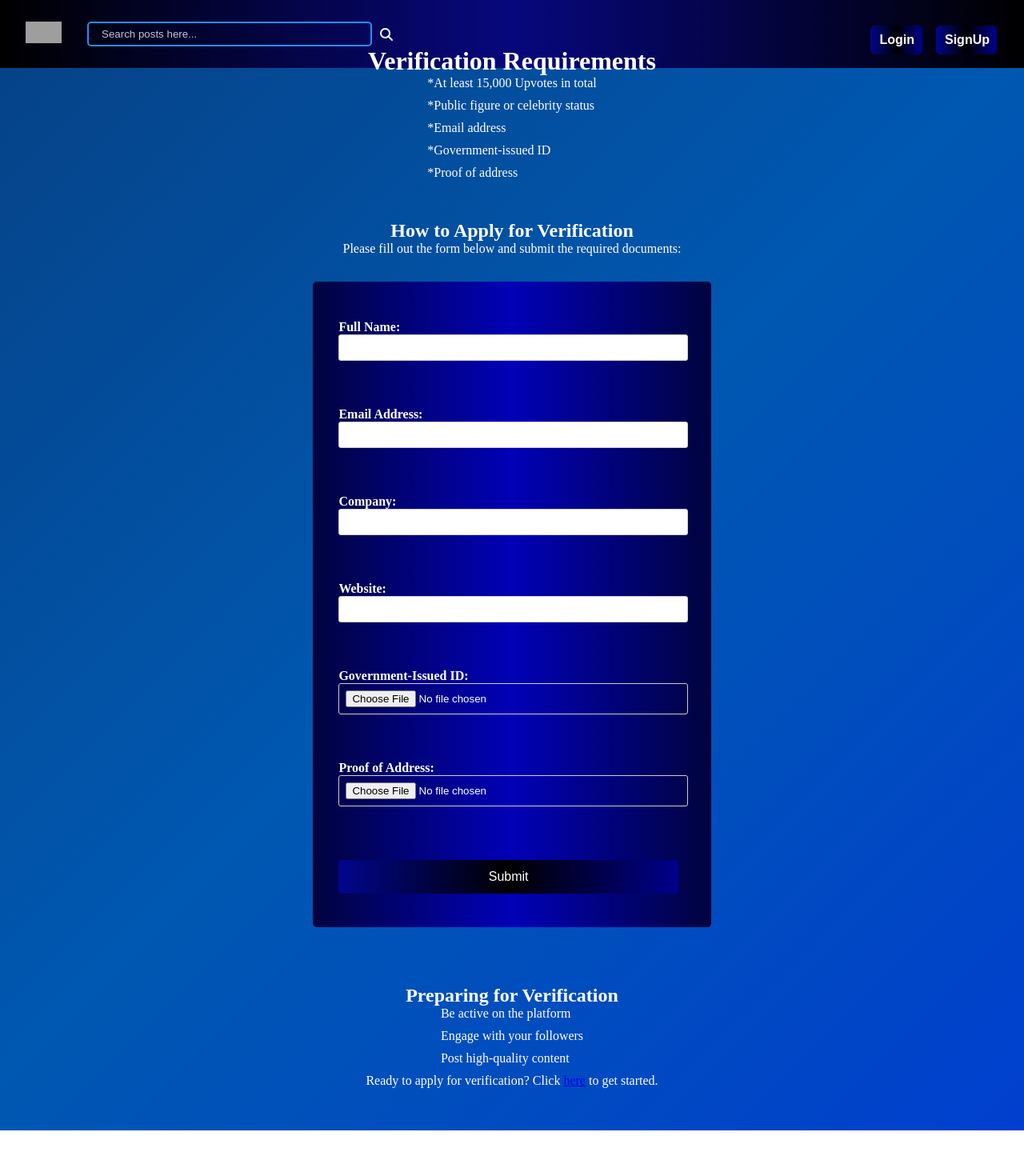
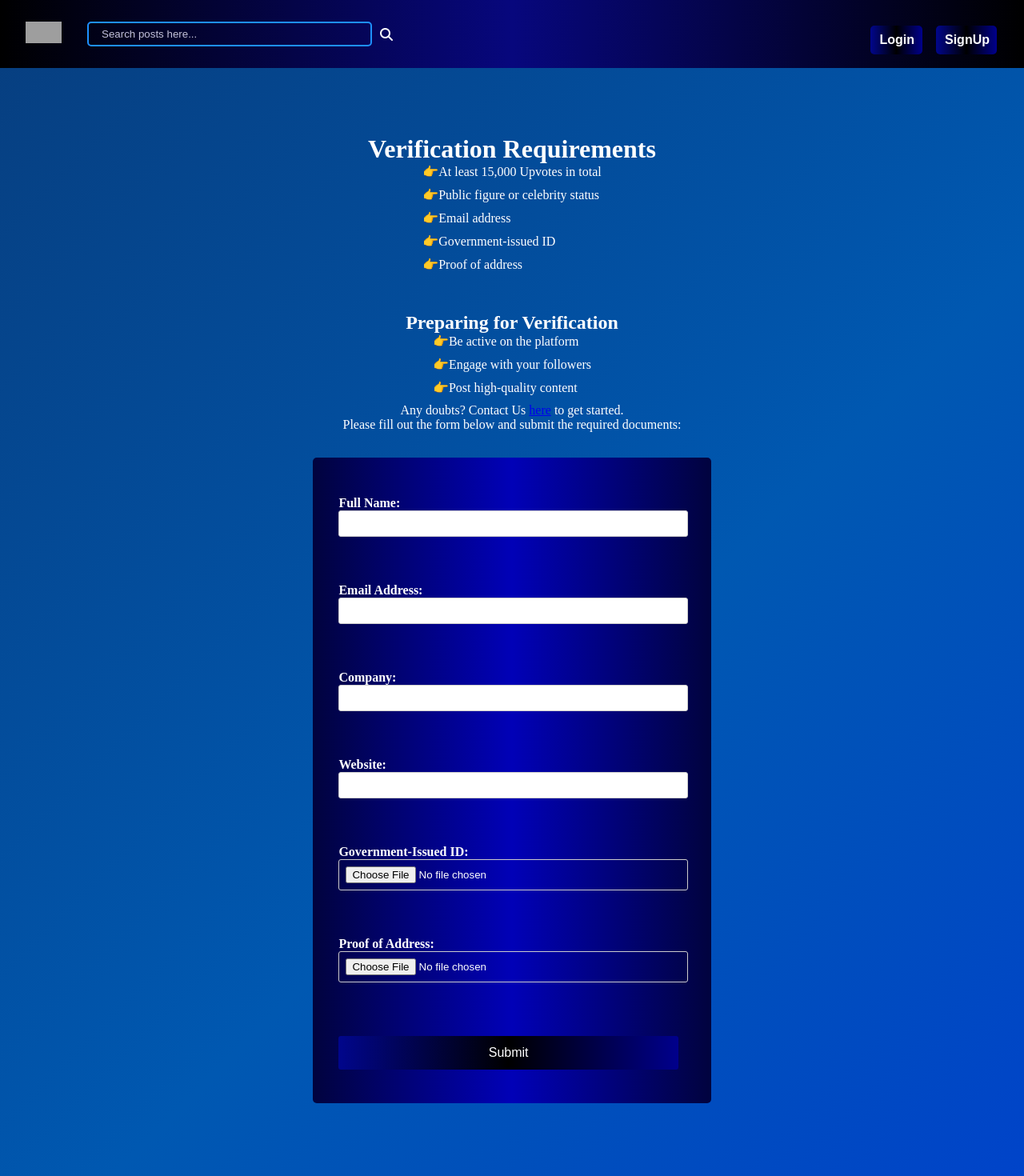
Before and after one commit to itss0urav/Anywhere-frontend, a React (Vite) app: page /Verified in a window 1280 px wide. Shown: the top 1470 px of the page at 80% size. Before the commit the page ends 1413 px from the top, so only its background shows below. Built offline with nearby package versions, Linux system fonts and the light colour scheme; no server answers; grey boxes are pictures that could not be loaded; a web font is replaced by a local one.

Commit message:
verfifcation page updates

```diff
--- a/src/components/Pages/Requirements/Requirements.jsx
+++ b/src/components/Pages/Requirements/Requirements.jsx
@@ -5,13 +5,22 @@ const VerificationPage = () => {
     <div className={styles.requirementsWrap}>
       <h1>Verification Requirements</h1>
       <ul>
-        <li>*At least 15,000 Upvotes in total</li>
-        <li>*Public figure or celebrity status</li>
-        <li>*Email address</li>
-        <li>*Government-issued ID</li>
-        <li>*Proof of address</li>
+        <li>👉At least 15,000 Upvotes in total</li>
+        <li>👉Public figure or celebrity status</li>
+        <li>👉Email address</li>
+        <li>👉Government-issued ID</li>
+        <li>👉Proof of address</li>
       </ul>
-      <h2>How to Apply for Verification</h2>
+      <h2>Preparing for Verification</h2>
+      <ul>
+        <li>👉Be active on the platform</li>
+        <li>👉Engage with your followers</li>
+        <li>👉Post high-quality content</li>
+      </ul>
+      <p>
+        Any doubts? Contact Us <a href="/Verified">here</a> to
+        get started.
+      </p>
       <p>Please fill out the form below and submit the required documents:</p>
       <form>
 
@@ -53,16 +62,7 @@ const VerificationPage = () => {
 
         <button type="submit">Submit</button>
       </form>
-      <h2>Preparing for Verification</h2>
-      <ul>
-        <li>Be active on the platform</li>
-        <li>Engage with your followers</li>
-        <li>Post high-quality content</li>
-      </ul>
-      <p>
-        Ready to apply for verification? Click <a href="/Verified">here</a> to
-        get started.
-      </p>
+
     </div>
   );
 };
--- a/src/components/Pages/Requirements/Requirements.module.css
+++ b/src/components/Pages/Requirements/Requirements.module.css
@@ -4,4 +4,5 @@
   align-items: center;
   flex-direction: column;
   height: 100vh;
+
 }
--- a/src/components/Verified/Verified.module.css
+++ b/src/components/Verified/Verified.module.css
@@ -14,7 +14,7 @@ form {
     border-radius: 5px;
   }
   .reqWrap{
-    margin-top: 14rem;
+    margin-top: 19rem;
     margin-bottom: 19rem;
     color: white;
   }
```
